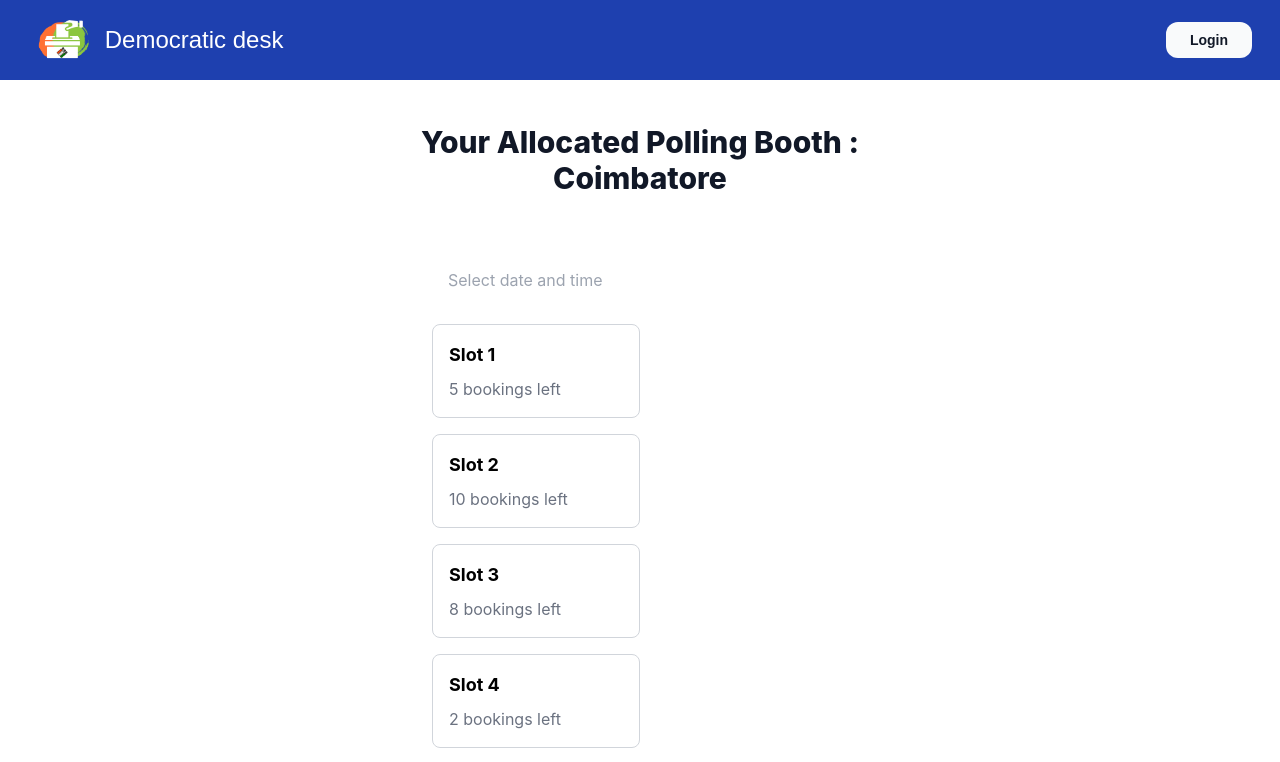
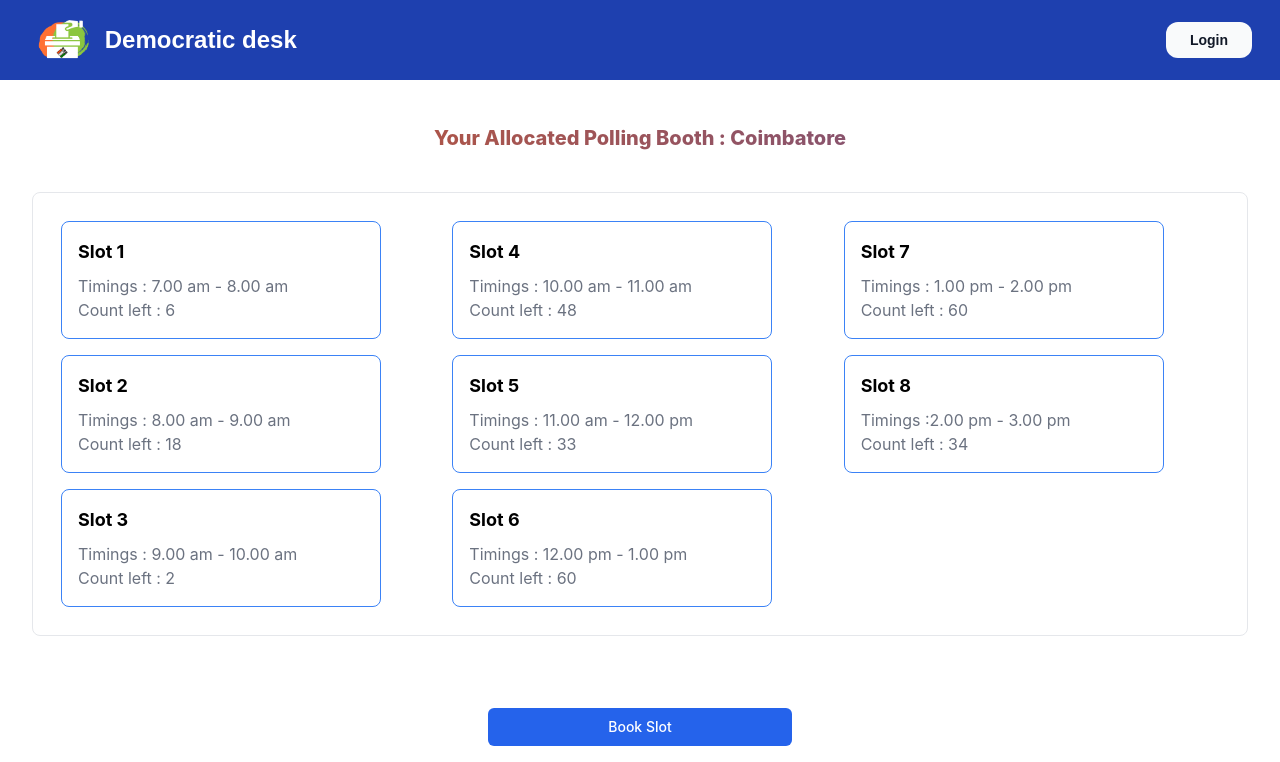
Before and after one commit to ashwinbiju09/electhon, a React (Create React App) app in the folder frontend/: page /timeslot in a window 1280 px wide. Shown: the top 762 px of the page. Built offline with nearby package versions, Linux system fonts and the light colour scheme.

Commit message:
Added Simulation

```diff
--- a/frontend/src/components/Hero.js
+++ b/frontend/src/components/Hero.js
@@ -6,9 +6,9 @@ const Hero = () => {
     <div>
       <div class="mb-10">
         <div class="px-28 pt-6 bg-blue-800">
-          {/* <div>
+          <div class="-z-1 pointer-events-none">
             <Particle />
-          </div> */}
+          </div>
           <div class="container px-3 mx-auto flex flex-wrap flex-col md:flex-row items-center justify-between flex-end">
             <div class="flex flex-col w-full md:w-2/5 justify-center items-start text-center md:text-left">
               <p class="text-3xl tracking-loose w-full italic text-gray-100 font-bold rounded-full tracking-wider">
--- a/frontend/src/components/Navbar.js
+++ b/frontend/src/components/Navbar.js
@@ -8,11 +8,11 @@ const Navbar = (props) => {
         <a class="text-3xl" href="/">
           <img class="h-12 ml-4" alt="logo" src="/assets/logo.png" />
         </a>
-        <div class="text-2xl ml-2 font-poppins font-medium text-white">
+        <div class="text-2xl ml-2 font-poppins font-semibold text-white">
           Democratic desk
         </div>
         <a
-          class="body-font font-poppins inline-block ml-auto mr-3 py-2 px-6 bg-gray-50 hover:bg-gray-200 text-sm text-gray-900 font-bold rounded-xl transition duration-200"
+          class="body-font z-50 font-poppins inline-block ml-auto mr-3 py-2 px-6 bg-gray-50 hover:bg-gray-200 text-sm text-gray-900 font-bold rounded-xl transition duration-200"
           href="/login"
         >
           Login
--- a/frontend/src/components/slot/slot.js
+++ b/frontend/src/components/slot/slot.js
@@ -1,34 +1,8 @@
 import React, { useState } from "react";
 import Navbar from "../Navbar";
 import Footer from "../Footer";
-import { TimePicker } from "react-ios-time-picker";
-import DatePicker from "react-datepicker";
-import "react-datepicker/dist/react-datepicker.css";
 
 const TimeSlot = () => {
-  const [bookings, setBookings] = useState([5, 10, 8, 2, 3]); // array of remaining bookings for each time slot
-  const [selectedTime, setSelectedTime] = useState(null); // currently selected time slot
-  const [selectedDate, setSelectedDate] = useState(null); // currently selected date
-
-  const handleBooking = (index) => {
-    if (bookings[index] > 0) {
-      // check if there are still remaining bookings
-      setBookings((prevBookings) => {
-        const newBookings = [...prevBookings];
-        newBookings[index] -= 1; // decrement the remaining bookings for the selected time slot
-        return newBookings;
-      });
-      setSelectedTime(index); // select the clicked time slot
-    }
-  };
-
-  const [isOpen, setIsOpen] = React.useState(false);
-
-  const [value, setValue] = useState("10:00");
-
-  const onChange = (timeValue) => {
-    setValue(timeValue);
-  };
   return (
     <div>
       <Navbar />
@@ -36,62 +10,62 @@ const TimeSlot = () => {
         class="min-h-full flex items-center justify-center py-12 px-4 sm:px-6 lg:px-8"
         style={{ "padding-top": "20px" }}
       >
-        <div class="max-w-md w-full space-y-8">
+        <div class=" w-full space-y-8">
           <div class="mb-10">
-            {/* <div class="flex justify-center">
-              <img alt="" class="h-14 w-14" src="/assets/logo.png" />
-            </div> */}
-            <h2 class="mt-6 text-center text-3xl font-extrabold text-gray-900">
+            <h2 class="w-full mt-6 text-center text-xl font-extrabold bg-gradient-to-r from-orange-600 to-blue-700 bg-clip-text animate-text text-transparent">
               Your Allocated Polling Booth : Coimbatore
             </h2>
           </div>
-
-          <div className="p-4">
-            <div className="flex flex-wrap gap-4">
-              <div className="w-full md:w-1/2">
-                <DatePicker
-                  selected={selectedDate}
-                  onChange={(date) => setSelectedDate(date)}
-                  showTimeSelect
-                  timeFormat="HH:mm"
-                  timeIntervals={30}
-                  dateFormat="yyyy-MM-dd HH:mm"
-                  minDate={new Date()}
-                  placeholderText="Select date and time"
-                  className="p-4 rounded-lg cursor-pointer border-gray-300"
-                />
+          <div class="grid md:grid-rows-3 md:grid-flow-col border rounded-lg p-5">
+            <div className="w-full md:w-80 p-4 rounded-lg border cursor-pointer m-2 border-blue-500 hover:bg-blue-200 active:bg-blue-200 focus:outline-none focus:ring focus:ring-blue-800">
+              <h2 className="text-lg font-bold mb-2">Slot 1</h2>
+              <p className="text-gray-500">Timings : 7.00 am - 8.00 am</p>
+              <p className="text-gray-500">Count left : 6</p>
             </div>
-              <br></br>
-              <br></br>
-
-              {bookings.map((booking, index) => (
-                <div
-                  key={index}
-                  className={`w-full md:w-1/2 p-4 rounded-lg cursor-pointer border ${
-                    selectedTime === index
-                      ? "border-green-500"
-                      : "border-gray-300"
-                  }`}
-                  onClick={() => handleBooking(index)}
-                >
-                  <h2 className="text-lg font-bold mb-2">{`Slot ${
-                    index + 1
-                  }`}</h2>
-                  <p className="text-gray-500">{`${booking} bookings left`}</p>
+            <div className="w-full md:w-80 p-4 rounded-lg border cursor-pointer m-2 border-blue-500 hover:bg-blue-200 active:bg-blue-200 focus:outline-none focus:ring focus:ring-blue-800">
+              <h2 className="text-lg font-bold mb-2">Slot 2</h2>
+              <p className="text-gray-500">Timings : 8.00 am - 9.00 am</p>
+              <p className="text-gray-500">Count left : 18</p>
             </div>
-              ))}
+            <div className="w-full md:w-80 p-4 rounded-lg border cursor-pointer m-2 border-blue-500 hover:bg-blue-200 active:bg-blue-200 focus:outline-none focus:ring focus:ring-blue-800">
+              <h2 className="text-lg font-bold mb-2">Slot 3</h2>
+              <p className="text-gray-500">Timings : 9.00 am - 10.00 am</p>
+              <p className="text-gray-500">Count left : 2 </p>
+            </div>
+            <div className="w-full md:w-80 p-4 rounded-lg border cursor-pointer m-2 border-blue-500 hover:bg-blue-200 active:bg-blue-200 focus:outline-none focus:ring focus:ring-blue-800">
+              <h2 className="text-lg font-bold mb-2">Slot 4</h2>
+              <p className="text-gray-500">Timings : 10.00 am - 11.00 am</p>
+              <p className="text-gray-500">Count left : 48</p>
+            </div>
+            <div className="w-full md:w-80 p-4 rounded-lg border cursor-pointer m-2 border-blue-500 hover:bg-blue-200 active:bg-blue-200 focus:outline-none focus:ring focus:ring-blue-800">
+              <h2 className="text-lg font-bold mb-2">Slot 5</h2>
+              <p className="text-gray-500">Timings : 11.00 am - 12.00 pm</p>
+              <p className="text-gray-500">Count left : 33</p>
+            </div>
+            <div className="w-full md:w-80 p-4 rounded-lg border cursor-pointer m-2 border-blue-500 hover:bg-blue-200 active:bg-blue-200 focus:outline-none focus:ring focus:ring-blue-800">
+              <h2 className="text-lg font-bold mb-2">Slot 6</h2>
+              <p className="text-gray-500">Timings : 12.00 pm - 1.00 pm</p>
+              <p className="text-gray-500">Count left : 60</p>
+            </div>
+            <div className="w-full md:w-80 p-4 rounded-lg border cursor-pointer m-2 border-blue-500 hover:bg-blue-200 active:bg-blue-200 focus:outline-none focus:ring focus:ring-blue-800">
+              <h2 className="text-lg font-bold mb-2">Slot 7</h2>
+              <p className="text-gray-500">Timings : 1.00 pm - 2.00 pm</p>
+              <p className="text-gray-500">Count left : 60</p>
+            </div>
+            <div className="w-full md:w-80 p-4 rounded-lg border cursor-pointer m-2 border-blue-500 hover:bg-blue-200 active:bg-blue-200 focus:outline-none focus:ring focus:ring-blue-800">
+              <h2 className="text-lg font-bold mb-2">Slot 8</h2>
+              <p className="text-gray-500">Timings :2.00 pm - 3.00 pm</p>
+              <p className="text-gray-500">Count left : 34</p>
             </div>
           </div>
-
-          {/* <div>
-            <TimePicker onChange={onChange} value={value} />
-          </div> */}
+          <div class="flex justify-center">
             <button
               type="submit"
-            class="group relative w-full flex justify-center py-2 px-4 border border-transparent text-sm font-medium rounded-md text-white bg-blue-600 hover:bg-blue-700 focus:outline-none focus:ring-2 focus:ring-offset-2 focus:ring-blue-500 mt-10"
+              class="w-1/4  py-2 px-4 border border-transparent text-sm font-medium rounded-md text-white bg-blue-600 hover:bg-blue-700 focus:outline-none focus:ring-2 focus:ring-offset-2 focus:ring-blue-500 mt-10"
             >
               Book Slot
             </button>
+          </div>
         </div>
       </div>
       <br />
--- a/frontend/src/pages/Base.js
+++ b/frontend/src/pages/Base.js
@@ -2,6 +2,7 @@ import React from "react";
 import Landing from "./Landing";
 import CandidateInfo from "./CandidateInfo";
 import EVM from "./EVM";
+import EVM2 from "./EVM2";
 import Report from "./Report";
 import Login from "./Login";
 import { Route, Routes } from "react-router-dom";
@@ -23,6 +24,7 @@ const Base = () => {
         <Route path="/" element={<Landing />} />
         <Route path="candidateinfo" element={<CandidateInfo />} />
         <Route path="/simulation" element={<EVM />} />
+        <Route path="/output" element={<EVM2 />} />
         <Route path="/report" element={<Report />} />
         <Route path="/login" element={<Login />} />
         <Route path="/otp" element={<OTPPage />} />
--- /dev/null
+++ b/frontend/src/pages/EVM2.js
@@ -0,0 +1,23 @@
+import React from "react";
+import Navbar from "../components/Navbar";
+import Footer from "../components/Footer";
+
+const EVM2 = () => {
+  return (
+    <div>
+      <Navbar />
+      <div>
+        <h1 class="text-center font-bold py-5 text-3xl">
+          You have casted your vote.
+          <span className="ml-2 text-transparent bg-clip-text bg-gradient-to-r from-blue-800 to-blue-300">
+            Congratulations !
+          </span>
+        </h1>
+      </div>
+      <img class="mx-auto" src="/assets/2.png" alt="Workplace" width={1000} />
+      <Footer />
+    </div>
+  );
+};
+
+export default EVM2;
```
Also changed, not shown: frontend/src/components/Cards.js (+13 -11 lines), frontend/src/components/Features.js (+10 -9 lines), frontend/src/components/Slot.js (+6 -3 lines), frontend/src/pages/EVM.js (+31 -1 lines), frontend/public/assets/1.png (added), frontend/public/assets/2.png (added), frontend/src/index.css (line endings or trailing spaces). Lines whose indentation alone changed are shown as unchanged.
